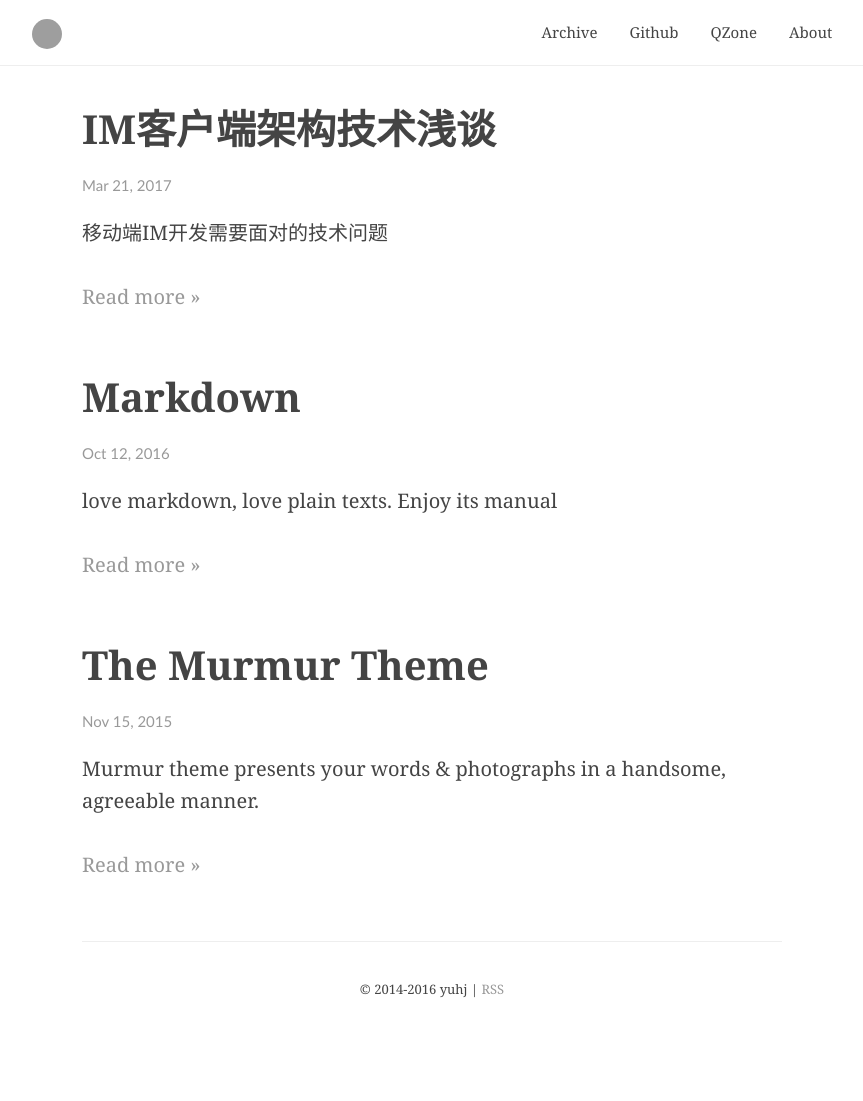
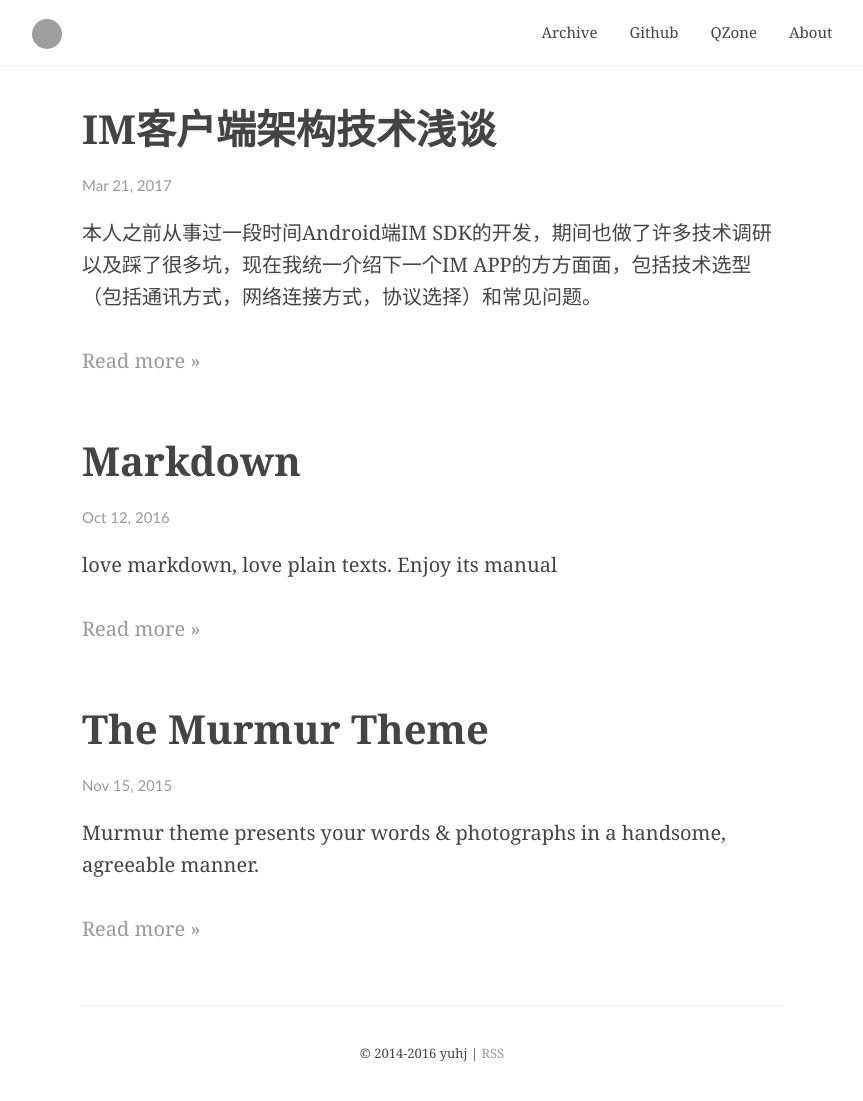
Before and after one commit to Leiluojun/Leiluojun.github.io, a Jekyll site: the page built from index.html, in a window 1280 px wide. Shown: the whole page, without its empty margins (208-1071 px from the left). Built offline with Jekyll 4.4.1, drawn with Linux system fonts in a browser that asks for light colours; comment, search, counter and statistics services are not loaded; before the commit the page ends 1037 px from its top, so only the background shows below that; grey boxes are pictures that could not be loaded.

Commit message:
Update 2017-03-21-IM客户端架构技术浅谈.markdown

```diff
--- a/_posts/2017-03-21-IM客户端架构技术浅谈.markdown
+++ b/_posts/2017-03-21-IM客户端架构技术浅谈.markdown
@@ -4,9 +4,9 @@ title:  "IM客户端架构技术浅谈"
 date:   2017-03-21 13:05:14 +0100
 categories: jekyll theme
 author: yuhj
-cover: ""
+cover: "https://upload.wikimedia.org/wikipedia/commons/thumb/d/d7/Meisje_met_de_parel.jpg/600px-Meisje_met_de_parel.jpg"
 location: Beijing, China
-description: 移动端IM开发需要面对的技术问题
+description: 本人之前从事过一段时间Android端IM SDK的开发，期间也做了许多技术调研以及踩了很多坑，现在我统一介绍下一个IM APP的方方面面，包括技术选型（包括通讯方式，网络连接方式，协议选择）和常见问题。
 ---
 ## 前言
 本人之前从事过一段时间Android端IM SDK的开发，期间也做了许多技术调研以及踩了很多坑，现在我统一介绍下一个IM APP的方方面面，包括技术选型（包括通讯方式，网络连接方式，协议选择）和常见问题。
```
